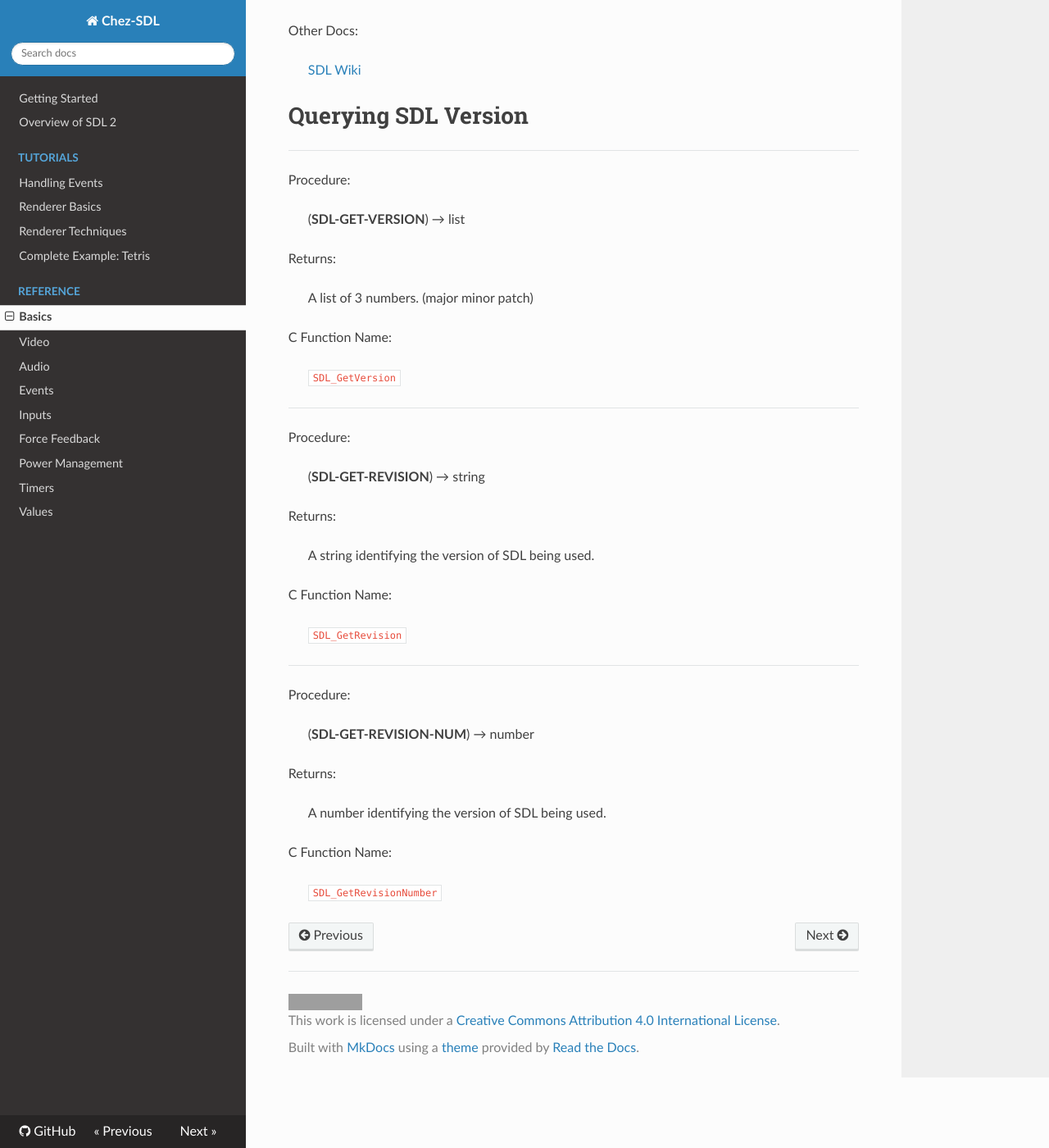
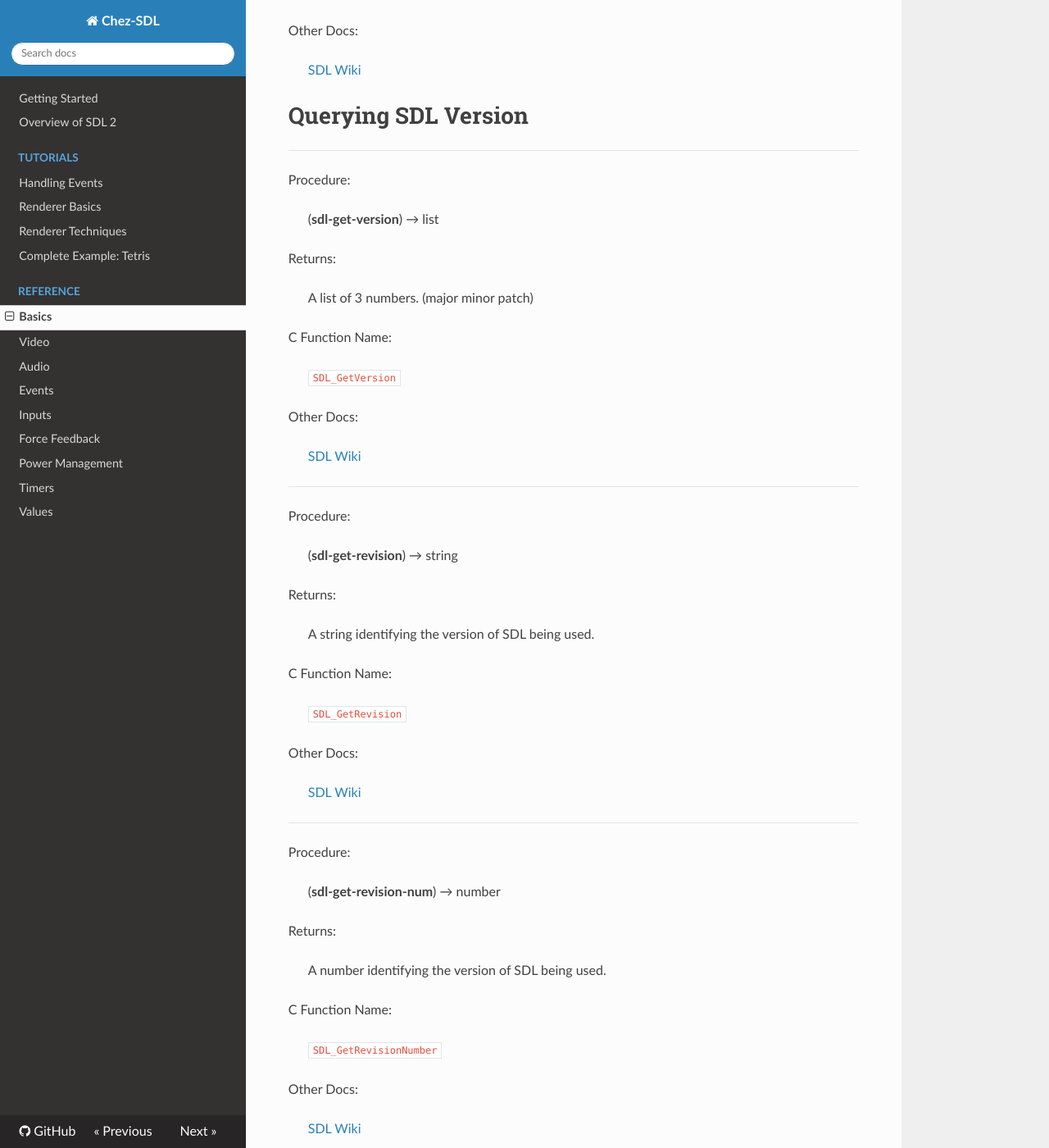
Before and after one commit to steven741/chez-sdl, an MkDocs documentation site: the page built from doc/docs/ref/basics.md, in a window 1280 px wide and 1400 px high, scrolled down 10265 px. Shown: the whole window at 82% size. Built offline with MkDocs 1.6.1, drawn with Linux system fonts in a browser that asks for light colours; nearby versions of some CDN libraries; grey boxes are pictures that could not be loaded.

Commit message:
added versioning docs to ref

```diff
--- a/doc/docs/ref/basics.md
+++ b/doc/docs/ref/basics.md
@@ -351,7 +351,7 @@ Other Docs:
 
 ---
 Procedure:
->(**SDL-GET-VERSION**) → list
+>(**sdl-get-version**) → list
 
 Returns:
 >A list of 3 numbers. (major minor patch)
@@ -359,9 +359,12 @@ Returns:
 C Function Name:
 >`SDL_GetVersion`
 
+Other Docs:
+>[SDL Wiki](https://wiki.libsdl.org/SDL_GetVersion)
+
 ---
 Procedure:
->(**SDL-GET-REVISION**) → string
+>(**sdl-get-revision**) → string
 
 Returns:
 >A string identifying the version of SDL being used.
@@ -369,12 +372,18 @@ Returns:
 C Function Name:
 >`SDL_GetRevision`
 
+Other Docs:
+>[SDL Wiki](https://wiki.libsdl.org/SDL_GetRevision)
+
 ---
 Procedure:
->(**SDL-GET-REVISION-NUM**) → number
+>(**sdl-get-revision-num**) → number
 
 Returns:
 >A number identifying the version of SDL being used.
 
 C Function Name:
 >`SDL_GetRevisionNumber`
+
+Other Docs:
+>[SDL Wiki](https://wiki.libsdl.org/SDL_GetRevisionNumber)
```
